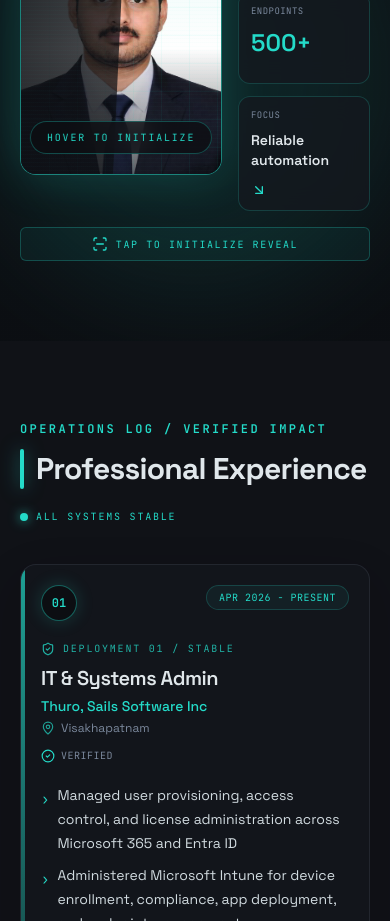
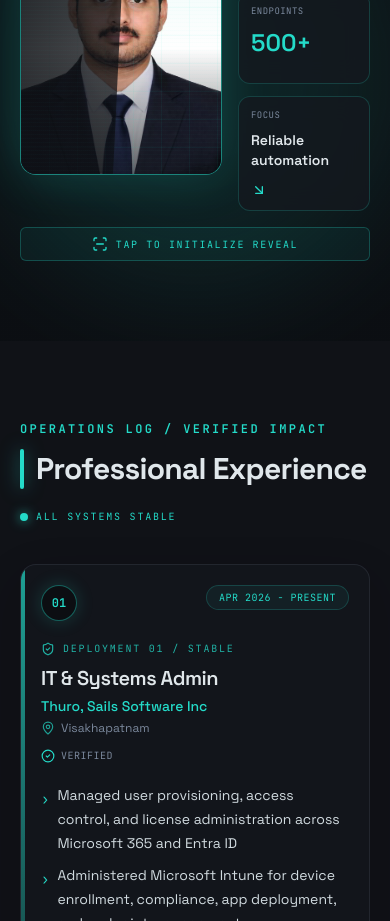
Before and after one commit to mouryachowdary/Mourya_Monavarty_Portfolio, a React (Vite) app: page / in a window 390 px wide. Shown: the part 1420-2341 px from the top of the page. Built offline with nearby package versions, Linux system fonts and the light colour scheme.

Commit message:
Fix duplicate mobile system reveal prompts

```diff
--- a/src/components/HeroSection.tsx
+++ b/src/components/HeroSection.tsx
@@ -241,7 +241,7 @@ const HeroSection = () => {
                 </div>
 
 
-                <div className="absolute bottom-5 left-1/2 z-30 -translate-x-1/2 whitespace-nowrap rounded-full border border-primary/30 bg-background/75 px-4 py-2 font-mono text-[10px] uppercase tracking-[0.18em] text-primary backdrop-blur-md">
+                <div className="absolute bottom-5 left-1/2 z-30 hidden -translate-x-1/2 whitespace-nowrap rounded-full border border-primary/30 bg-background/75 px-4 py-2 font-mono text-[10px] uppercase tracking-[0.18em] text-primary backdrop-blur-md lg:block">
                   {revealActive ? "Identity verified" : "Hover to initialize"}
                 </div>
               </div>
```
